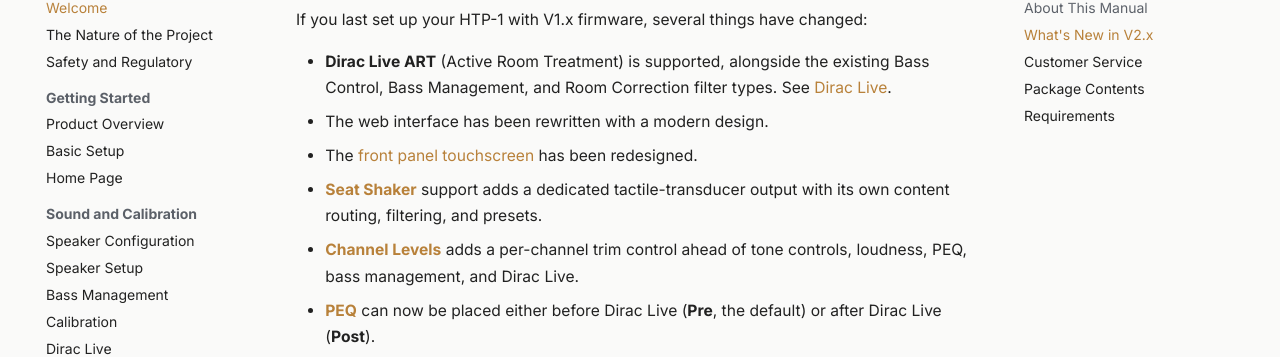
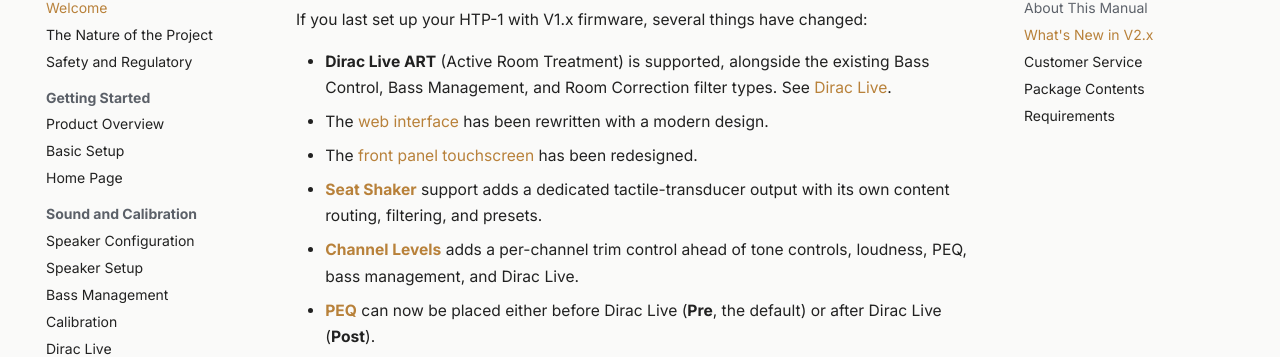
Before and after one commit to htp1-app/htp1-docs, an MkDocs documentation site: the page built from docs/user-guide/welcome.md, in a window 1280 px wide and 900 px high, scrolled down 570 px. Shown: the part 148-505 px from the top of the window. Built offline with MkDocs 1.6.1 and Material for MkDocs 9.7.7, drawn with Linux system fonts in a browser that asks for light colours; comment, search, counter and statistics services are not loaded; part of the change alters nothing that is shown.

```diff
--- a/docs/user-guide/welcome.md
+++ b/docs/user-guide/welcome.md
@@ -13,7 +13,7 @@ This guide covers firmware **V2.x**. It is organized to follow the order of the
 If you last set up your HTP-1 with V1.x firmware, several things have changed:
 
 - **Dirac Live ART** (Active Room Treatment) is supported, alongside the existing Bass Control, Bass Management, and Room Correction filter types. See [Dirac Live](dirac.md).
-- The web interface has been rewritten with a modern design.
+- The [web interface](product-overview.md#web-interface) has been rewritten with a modern design.
 - The [front panel touchscreen](product-overview.md#front-panel-display) has been redesigned.
 - [**Seat Shaker**](seat-shaker.md) support adds a dedicated tactile-transducer output with its own content routing, filtering, and presets.
 - [**Channel Levels**](channel-levels.md) adds a per-channel trim control ahead of tone controls, loudness, PEQ, bass management, and Dirac Live.
```
